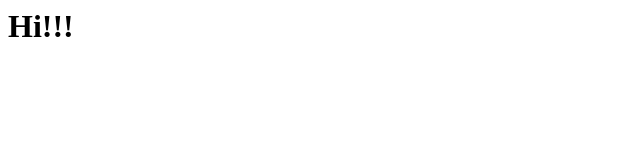
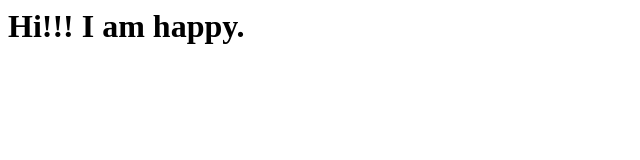
Before and after one commit to tpsparklez/coursera-test, a plain HTML site: page site/index.html in a window 1280 px wide. Shown: the whole page, without its empty margins (0-640 px from the left). Drawn offline with Linux system fonts and the light colour scheme.

Commit message:
Small addition to our page content

```diff
--- a/site/index.html
+++ b/site/index.html
@@ -6,7 +6,7 @@
     </head>
     <body>
         <h1>
-            Hi!!!
+            Hi!!! I am happy.
         </h1>
     </body>
 </html>
```
